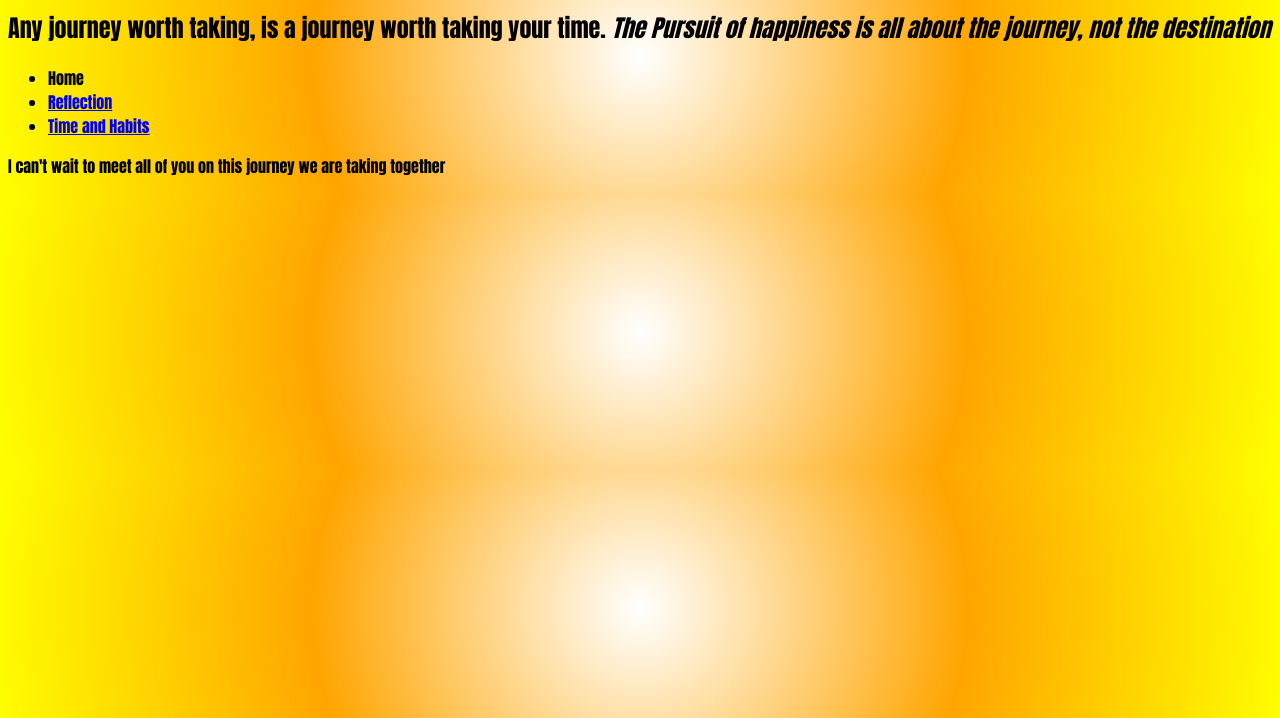
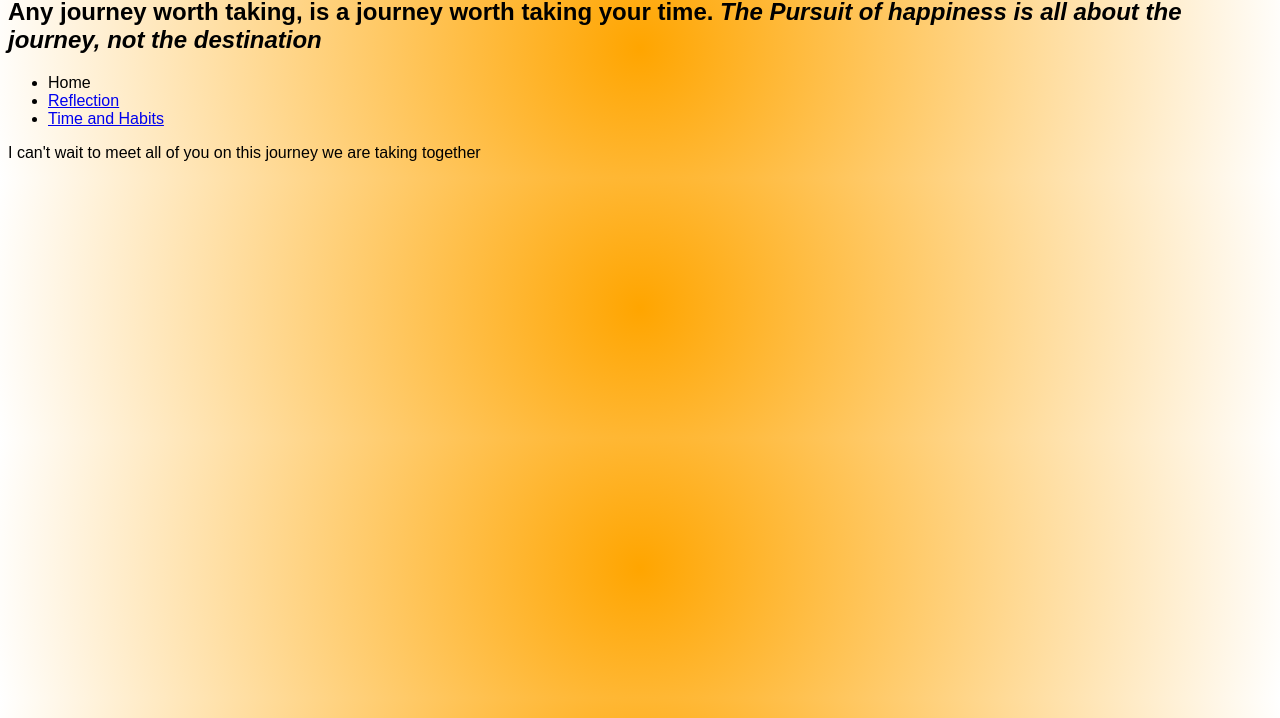
Before and after one commit to zimsteve/hihi-zimsteve.github.io, a plain HTML site: page index.html in a window 1280 px wide. Shown: the part 82-800 px from the top of the page. Drawn offline with Linux system fonts and the light colour scheme.

Commit message:
adjusted background and font

```diff
--- a/styles/main.css
+++ b/styles/main.css
@@ -1,4 +1,4 @@
 body {
-  background: radial-gradient(circle, white, orange, yellow);
-  font-family: Impact, Charcoal, sans-serif;
+  background: radial-gradient(circle, orange, white);
+  font-family: Arial;
 }
```
